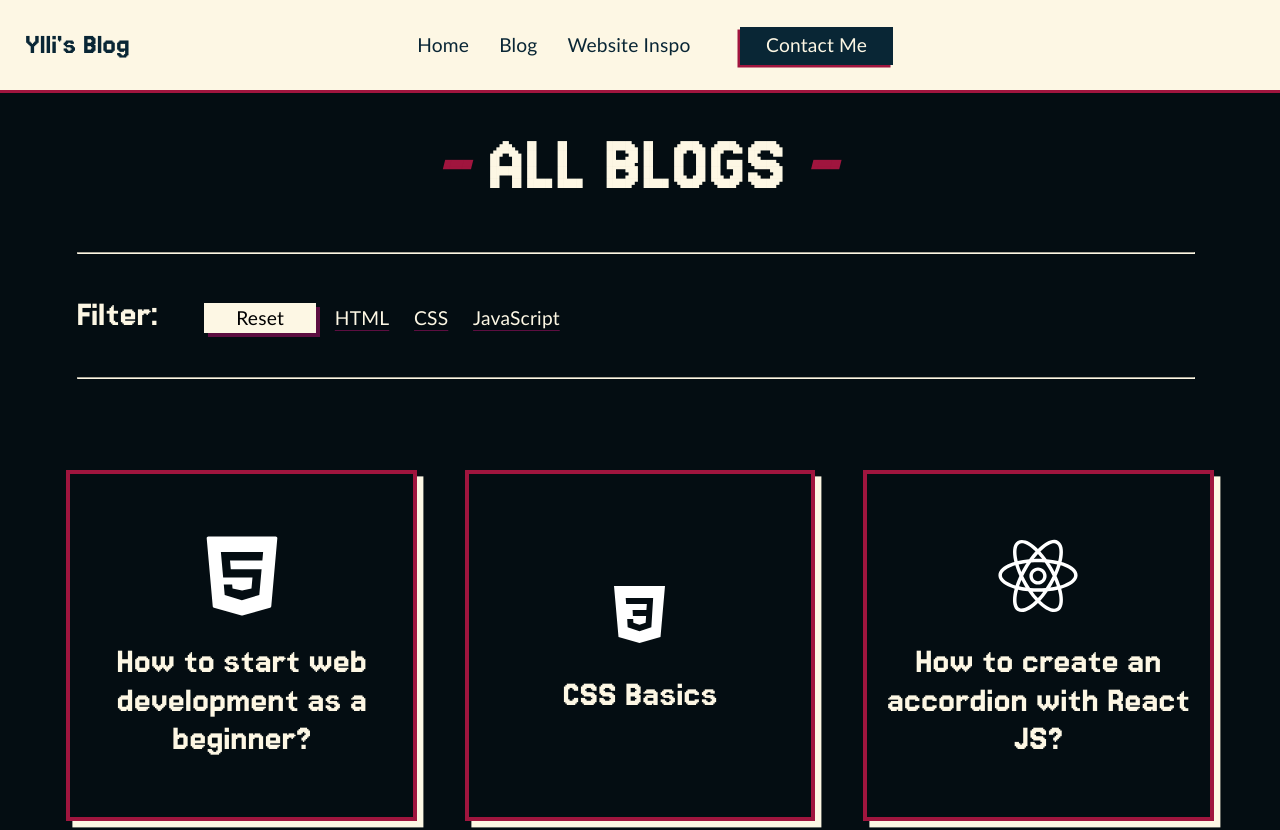
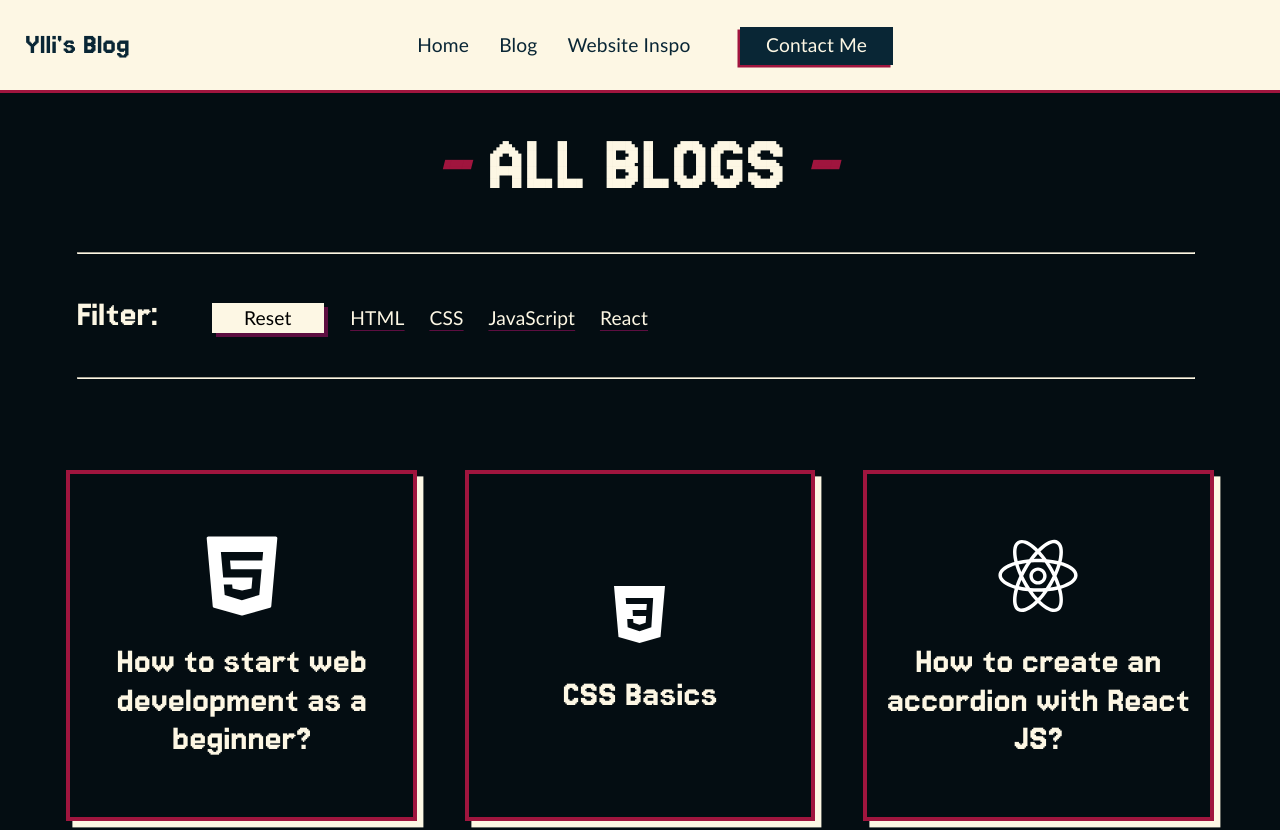
Before and after one commit to YlliLimited/Blog_Website, a React (Vite) app in the folder Blog/: page /Blog in a window 1280 px wide. Shown: the top 830 px of the page. Built offline with nearby package versions, Linux system fonts and the light colour scheme.

Commit message:
modified:   Blog/src/assets/Components/Blogs/JavaScript_Blogs.jsx 	new file:   Blog/src/assets/Components/Blogs/React_Blogs.jsx 	modified:   Blog/src/assets/Components/BlogsToLoad/BlogsToLoad.jsx 	modified:   Blog/src/assets/Pages/Blog.jsx 	modified:   Blog/src/index.css

```diff
--- a/Blog/src/assets/Components/Blogs/JavaScript_Blogs.jsx
+++ b/Blog/src/assets/Components/Blogs/JavaScript_Blogs.jsx
@@ -5,7 +5,6 @@ const Article = lazy(() => import("../Article/Article.jsx"));
 export default function JavaScript_Blogs() {
   return(
     <>
-      <Article title = {"How to create an accordion with React JS?"} logoSrc = {"/Images/react_logo.svg"} link = {"How_to_create_an_accordion_with_React_JS"}/>
     </>
   )
 }
--- /dev/null
+++ b/Blog/src/assets/Components/Blogs/React_Blogs.jsx
@@ -0,0 +1,14 @@
+import { lazy } from "react";
+
+const Article = lazy(() => import("../Article/Article.jsx"));
+
+
+export default function React_Blogs () {
+  return(
+    <>
+
+    <Article title = {"How to create an accordion with React JS?"} logoSrc = {"/Images/react_logo.svg"} link = {"How_to_create_an_accordion_with_React_JS"}/>
+
+    </>
+  )
+}
--- a/Blog/src/assets/Components/BlogsToLoad/BlogsToLoad.jsx
+++ b/Blog/src/assets/Components/BlogsToLoad/BlogsToLoad.jsx
@@ -3,7 +3,7 @@ import { lazy } from "react";
 const HTML_Blogs = lazy(() => import("../Blogs/HTML_Blogs.jsx"));
 const CSS_Blogs = lazy(() => import("../Blogs/CSS_Blogs.jsx"));
 const JavaScript_Blogs = lazy(() => import("../Blogs/JavaScript_Blogs.jsx"));
-
+const React_Blogs = lazy(() => import("../Blogs/React_Blogs.jsx"));
 
 
 export default function BlogsToLoad(props){
@@ -17,6 +17,7 @@ export default function BlogsToLoad(props){
         <HTML_Blogs/>
         <CSS_Blogs/>
         <JavaScript_Blogs/>
+        <React_Blogs/>
       </>
     )
 
@@ -44,5 +45,11 @@ export default function BlogsToLoad(props){
       </>
     )
 
+  } else if (toLoad === "react"){
+    return(
+      <>
+        <React_Blogs/>
+      </>
+    )
   }
 }
--- a/Blog/src/assets/Pages/Blog.jsx
+++ b/Blog/src/assets/Pages/Blog.jsx
@@ -44,6 +44,10 @@ function Blog () {
               <li>
               <button className="filteringButton" onClick={() => setBlogsToLoad("javascript")}>JavaScript</button>
               </li>
+
+              <li>
+              <button className="filteringButton" onClick={() => setBlogsToLoad("react")}>React</button>
+              </li>
             </ul>
 
           </div>
--- a/Blog/src/index.css
+++ b/Blog/src/index.css
@@ -434,6 +434,8 @@ em{
   letter-spacing: 0.2px;
   font-weight: 400;
 
+  margin: 0px clamp(6px, 0.6vw, 0.6vw);
+
   transition: box-shadow 0.2s;
 }
 
```
